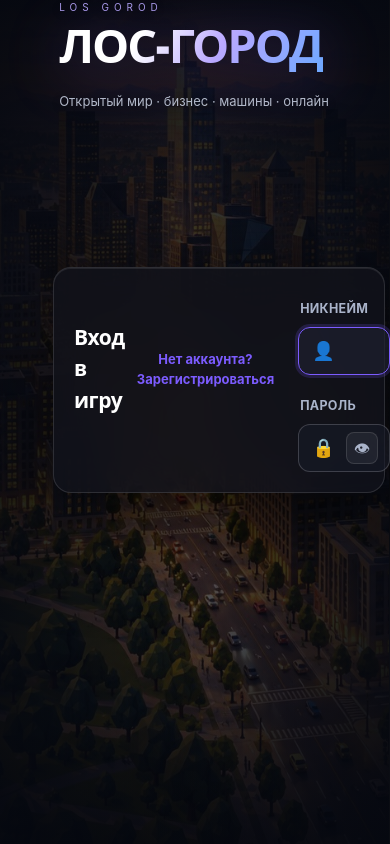
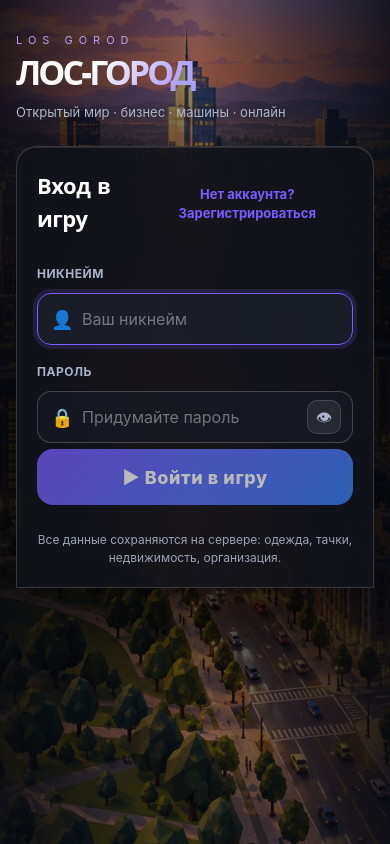
Before and after one commit to Dimastwa0sopsi/File, a React (Vite) app: page / in a window 390 px wide. Built offline with nearby package versions, Linux system fonts and the light colour scheme; no server answers; the HTML template or start-up script is replaced by a standard one.

Commit message:
Переработан CSS auth-экрана под раздельный макет: логотип слева, форма справа
Co-authored-by: arena-agent <297053741+arena-agent@users.noreply.github.com>

```diff
--- a/src/index.css
+++ b/src/index.css
@@ -525,102 +525,7 @@ button.tb-card:hover { background: rgba(255,255,255,.09); } button.tb-card:activ
 .est-hero.small .ui-btn { margin-left: auto; }
 .est-tabs button em { font-style: normal; font-size: 10.5px; background: rgba(255,255,255,.14); border-radius: 99px; padding: 1px 6px; margin-left: 4px; }
 
-/* ================= Экран входа: прежний фон меню и панель справа ================= */
-.auth-photo { position: absolute; inset: 0; background-size: cover; background-position: center; z-index: 1; }
-.auth-veil { z-index: 2; }
-.auth-brand, .auth-side { z-index: 3; }
-.auth-root { position: absolute; inset: 0; overflow: hidden; background: radial-gradient(120% 90% at 50% 10%, #1d2b4b 0%, #0a1020 60%, #05080f 100%); }
-.auth-veil { position: absolute; inset: 0; pointer-events: none; background:
-  linear-gradient(90deg, rgba(5,8,16,.82) 0%, rgba(5,8,16,.28) 42%, rgba(5,8,16,.72) 100%),
-  linear-gradient(0deg, rgba(4,6,12,.9) 0%, rgba(4,6,12,0) 42%); }
-.auth-brand { position: absolute; left: clamp(18px, 6vw, 96px); top: 50%; transform: translateY(-58%); max-width: 520px; z-index: 2; pointer-events: none; }
-.auth-tag { color: #d7def0; font-size: clamp(14px, 1.6vw, 18px); margin: 18px 0 6px; letter-spacing: .2px; }
-.auth-hint { color: #93a0bb; font-size: 13.5px; margin: 0; }
-.auth-side { position: absolute; right: clamp(12px, 3.4vw, 64px); top: 0; bottom: 0; width: min(430px, 94vw); display: flex; align-items: center; justify-content: flex-end; z-index: 3; }
-.auth-panel { width: 100%; max-height: calc(100% - 40px); overflow-y: auto; -webkit-overflow-scrolling: touch;
-  background: linear-gradient(160deg, rgba(20,26,40,.72), rgba(10,14,24,.62)); backdrop-filter: blur(20px) saturate(140%);
-  border: 1px solid rgba(255,255,255,.14); border-radius: 22px; padding: 20px 22px 14px;
-  box-shadow: 0 30px 70px rgba(0,0,0,.6), inset 0 1px 0 rgba(255,255,255,.08); animation: authIn .45s ease-out both; }
-@keyframes authIn { from { opacity: 0; transform: translateY(14px); } to { opacity: 1; transform: none; } }
-.auth-panel-head { display: flex; align-items: center; justify-content: space-between; margin-bottom: 14px; }
-.auth-panel-head h2 { font-family: var(--disp); font-size: 24px; font-weight: 900; letter-spacing: -.4px; margin: 0; }
-.auth-x { width: 30px; height: 30px; border-radius: 9px; border: 1px solid rgba(255,255,255,.14); background: rgba(255,255,255,.05); color: #cdd5e6; }
-.auth-form { display: flex; flex-direction: column; gap: 6px; }
-.auth-form label { font-size: 12.5px; font-weight: 700; color: #aab4ca; margin-top: 6px; letter-spacing: .3px; text-transform: uppercase; }
-.auth-in { font-size: 16px !important; letter-spacing: 0 !important; }
-.auth-pass { position: relative; }
-.auth-pass .auth-in { padding-right: 46px; }
-.auth-eye { position: absolute; right: 6px; top: 50%; transform: translateY(-50%); width: 34px; height: 34px; border-radius: 9px; background: transparent; border: 0; font-size: 15px; }
-.auth-go { margin-top: 14px; min-height: 50px; font-size: 16.5px; }
-.auth-link { background: none; border: 0; color: #b9c2d8; font-size: 13.5px; padding: 8px 0; text-align: center; }
-.auth-link b { color: #b9a8ff; }
-.auth-link:hover { color: #fff; }
-.auth-err { margin: 8px 0 0; color: #ff9d9d; background: rgba(255,80,80,.1); border: 1px solid rgba(255,90,90,.25); border-radius: 10px; padding: 8px 10px; font-size: 13px; }
-.auth-ok { margin: 6px 0; color: #8ff0b5; background: rgba(60,220,130,.1); border: 1px solid rgba(60,220,130,.25); border-radius: 10px; padding: 8px 10px; font-size: 13px; }
-.auth-note { font-size: 12.5px; color: #9aa6bf; margin: 6px 0 0; line-height: 1.45; }
-.auth-gender { display: grid; grid-template-columns: 1fr 1fr; gap: 8px; margin-top: 4px; }
-.auth-gender .lg-btn { min-height: 42px; font-size: 14px; }
-.auth-gender .lg-btn.on { background: rgba(124,92,255,.28); border-color: #8a72ff; color: #fff; box-shadow: inset 0 0 0 1px rgba(160,140,255,.5); }
-.auth-links { display: flex; gap: 8px; flex-wrap: wrap; margin-top: 10px; }
-.auth-foot { display: flex; align-items: center; justify-content: center; gap: 6px; margin-top: 10px; flex-wrap: wrap; }
-.auth-foot-top { margin-top: 4px; }
-.auth-dot { color: #4b566e; }
-.auth-hello { display: flex; align-items: center; gap: 12px; margin: 2px 0 10px; }
-.auth-hello b { font-size: 17px; display: block; }
-.auth-hello small { color: #8f9bb4; font-size: 12px; }
-.auth-ava { width: 46px; height: 46px; border-radius: 14px; display: grid; place-items: center; font-weight: 900; font-size: 20px;
-  background: linear-gradient(135deg, var(--acc), var(--acc2)); color: #fff; box-shadow: 0 8px 22px rgba(124,92,255,.35); }
-.auth-known { display: flex; align-items: center; flex-wrap: wrap; gap: 6px; margin-top: 6px; font-size: 12px; color: #8f9bb4; }
-.auth-chip { padding: 4px 10px; border-radius: 999px; border: 1px solid rgba(255,255,255,.16); background: rgba(255,255,255,.05); font-size: 12px; color: #dbe2f2; }
-/* стартовый экран: одна кнопка «Играть» */
-.auth-panel-min { display: flex; align-items: center; justify-content: center; padding: 26px; }
-.auth-play { width: 100%; min-height: 82px; font-size: clamp(22px, 3vw, 30px); letter-spacing: .6px; }
-@media (max-width: 900px) { .auth-play { min-height: 66px; } }
-/* поле ввода ника на стартовом экране */
-.auth-nick-wrap { margin-top: 14px; width: 100%; display: flex; flex-direction: column; gap: 6px; }
-.auth-nick-label { font-size: 14px; color: #b9c4d6; font-weight: 600; }
-.auth-nick-input { width: 100%; min-height: 48px; padding: 10px 14px; border-radius: 12px; border: 1px solid rgba(255,255,255,.22); background: rgba(16,18,26,.55); color: #fff; font-size: 17px; outline: none; transition: border-color .15s, box-shadow .15s; }
-.auth-nick-input:focus { border-color: #8b5cf6; box-shadow: 0 0 0 3px rgba(139,92,246,.18); }
-.auth-nick-input::placeholder { color: rgba(255,255,255,.45); }
-.auth-nick-hint { font-size: 12px; color: #fca5a5; margin-top: 2px; }
-/* главное меню: три больших кнопки */
-.auth-menu { display: flex; flex-direction: column; gap: 10px; margin-top: 8px; }
-.auth-menu-btn { min-height: 54px; font-size: 17px; justify-content: center; letter-spacing: .2px; }
-/* карточки выбора режима */
-.auth-card { display: flex; align-items: center; gap: 12px; width: 100%; text-align: left; padding: 14px 16px; border-radius: 16px;
-  border: 1px solid rgba(255,255,255,.14); background: rgba(16,18,26,.62); backdrop-filter: blur(8px); color: inherit; transition: background .15s, border-color .15s, transform .08s; }
-.auth-card:hover { background: rgba(124,92,255,.18); border-color: rgba(160,140,255,.6); }
-.auth-card:active { transform: scale(.99); }
-.auth-card-ico { font-size: 26px; flex: 0 0 auto; width: 44px; text-align: center; }
-.auth-card-txt { display: flex; flex-direction: column; gap: 3px; flex: 1 1 auto; min-width: 0; }
-.auth-card-txt b { font-size: 16.5px; }
-.auth-card-txt small { font-size: 12px; color: #9aa6bf; line-height: 1.35; }
-.auth-card-go { font-size: 18px; color: #b9a8ff; flex: 0 0 auto; }
-/* быстрый вход и удаление аккаунта */
-.auth-quick { display: flex; align-items: center; flex-wrap: wrap; gap: 6px; margin-top: 8px; font-size: 12px; color: #8f9bb4; }
-.auth-quick-item { display: inline-flex; align-items: center; gap: 2px; }
-.auth-del { width: 22px; height: 22px; border-radius: 50%; border: 1px solid rgba(255,120,120,.3); background: rgba(255,80,80,.12); color: #ffb0b0; font-size: 11px; line-height: 1; padding: 0; }
-.auth-del:hover { background: rgba(255,80,80,.3); }
-.auth-del-confirm { display: inline-flex; gap: 4px; margin-left: 4px; }
-.auth-del-yes { border-radius: 999px; border: 1px solid rgba(255,90,90,.5); background: rgba(255,60,60,.22); color: #ffd5d5; font-size: 11px; padding: 2px 8px; }
-.auth-del-no { border-radius: 999px; border: 1px solid rgba(255,255,255,.2); background: rgba(255,255,255,.06); color: #cdd5e6; font-size: 11px; padding: 2px 8px; }
-.auth-chip:hover { background: rgba(124,92,255,.25); border-color: #8a72ff; }
-.auth-srv { margin: 12px 0 0; font-size: 11px; color: #6f7b93; text-align: center; }
-@media (max-width: 900px) {
-  .auth-veil { background: linear-gradient(0deg, rgba(4,6,12,.94) 0%, rgba(4,6,12,.55) 55%, rgba(4,6,12,.25) 100%); }
-  .auth-brand { top: calc(14px + var(--safe-t)); left: 18px; transform: none; max-width: 80vw; }
-  .auth-brand .lg-logo { font-size: clamp(34px, 11vw, 56px); }
-  .auth-tag, .auth-hint { display: none; }
-  .auth-side { top: auto; left: 0; right: 0; bottom: 0; width: 100%; padding: 0 10px calc(10px + var(--safe-b)); align-items: flex-end; }
-  .auth-panel { max-height: min(72vh, 620px); border-radius: 20px; padding: 16px 16px 10px; }
-  .auth-panel-head h2 { font-size: 21px; }
-}
-@media (max-height: 560px) and (min-width: 901px) {
-  .auth-panel { max-height: calc(100% - 20px); padding: 14px 18px 10px; }
-  .auth-go { min-height: 42px; }
-}
-
-/* ================= Экран входа: чистый дизайн Black Russia ================= */
+/* ================= Экран входа: название слева, форма справа ================= */
 .auth-screen {
   position: relative;
   z-index: 3;
@@ -640,87 +545,84 @@ button.tb-card:hover { background: rgba(255,255,255,.09); } button.tb-card:activ
   position: absolute;
   inset: 0;
   background:
-    linear-gradient(90deg, rgba(5,8,16,.85) 0%, rgba(5,8,16,.35) 50%, rgba(5,8,16,.85) 100%),
-    linear-gradient(0deg, rgba(4,6,12,.92) 0%, rgba(4,6,12,.3) 40%, rgba(4,6,12,.95) 100%);
+    linear-gradient(90deg, rgba(5,8,16,.88) 0%, rgba(5,8,16,.4) 50%, rgba(5,8,16,.88) 100%);
   z-index: 2;
   pointer-events: none;
 }
-.auth-logo-box {
+.auth-left {
   position: absolute;
-  left: 0; top: 0; width: 100%; height: 100%;
+  left: 0; top: 0; bottom: 0;
+  width: 50%;
+  z-index: 3;
+  pointer-events: none;
   display: flex;
   align-items: center;
-  justify-content: center;
-  z-index: 3;
-  pointer-events: none;
-  padding: 0 clamp(20px, 5vw, 100px);
+  justify-content: flex-start;
+  padding-left: clamp(24px, 6vw, 120px);
 }
 .auth-logo-inner {
-  display: flex;
-  flex-direction: column;
-  align-items: flex-start;
-  text-align: left;
-  height: 100%;
+  max-width: 560px;
 }
 .auth-badge {
-  font-size: clamp(10px, 1.1vw, 13px);
-  letter-spacing: 5px;
+  font-size: clamp(11px, 1.2vw, 15px);
+  letter-spacing: 6px;
   color: #b9a8ff;
   text-transform: uppercase;
-  margin-bottom: 10px;
-  opacity: 0.9;
-  filter: drop-shadow(0 2px 4px rgba(0,0,0,.5));
-  align-self: flex-start;
+  margin-bottom: 12px;
+  opacity: 0.95;
+  filter: drop-shadow(0 2px 6px rgba(0,0,0,.6));
 }
 .auth-logo {
   font-family: var(--disp);
   font-weight: 900;
-  font-size: clamp(40px, 10vw, 90px);
+  font-size: clamp(48px, 14vw, 110px);
   line-height: 1;
-  letter-spacing: -2px;
-  margin: 0 0 14px 0;
+  letter-spacing: -3px;
+  margin: 0 0 16px 0;
   background: linear-gradient(120deg, #fff 30%, #b9a8ff 60%, #6ea8ff);
   -webkit-background-clip: text;
   background-clip: text;
   color: transparent;
-  filter: drop-shadow(0 8px 30px rgba(124,92,255,.35));
+  filter: drop-shadow(0 10px 40px rgba(124,92,255,.35));
 }
 .auth-tagline {
-  font-size: clamp(13px, 1.4vw, 16px);
+  font-size: clamp(14px, 1.6vw, 18px);
   color: #cdd5e6;
-  opacity: 0.85;
-  filter: drop-shadow(0 2px 4px rgba(0,0,0,.5));
-  margin-top: 6px;
+  opacity: 0.9;
+  filter: drop-shadow(0 2px 6px rgba(0,0,0,.6));
+  margin-top: 10px;
 }
-.auth-card-wrap {
+.auth-right {
   position: absolute;
   right: 0; top: 0; bottom: 0;
-  width: min(400px, 88vw);
-  max-height: 90vh;
+  width: 50%;
   z-index: 4;
   display: flex;
   align-items: center;
-  justify-content: flex-end;
-  padding-right: clamp(20px, 5vw, 80px);
+  justify-content: center;
+  padding-right: clamp(24px, 6vw, 80px);
+}
+.auth-card-wrap {
+  width: min(380px, 92vw);
+  max-height: 95vh;
 }
 .auth-card {
-  background: rgba(16,18,26,.88);
-  backdrop-filter: blur(20px) saturate(120%);
-  border: 1px solid rgba(255,255,255,.12);
-  border-radius: 20px;
-  padding: 32px 28px 26px;
-  box-shadow: 0 32px 96px rgba(0,0,0,.8), inset 0 1px 0 rgba(255,255,255,.08);
-  animation: authIn .5s ease-out both;
+  background: rgba(16,18,26,.9);
+  backdrop-filter: blur(24px) saturate(150%);
+  border: 1px solid rgba(255,255,255,.15);
+  border-radius: 24px;
+  padding: 36px 32px 30px;
+  box-shadow: 0 40px 120px rgba(0,0,0,.85), inset 0 1px 0 rgba(255,255,255,.1);
 }
 .auth-card-header {
   display: flex;
   align-items: center;
   justify-content: space-between;
-  margin-bottom: 26px;
+  margin-bottom: 28px;
 }
 .auth-card-title {
   font-family: var(--disp);
-  font-size: 24px;
+  font-size: 26px;
   font-weight: 900;
   letter-spacing: -.5px;
   margin: 0;
@@ -744,20 +646,19 @@ button.tb-card:hover { background: rgba(255,255,255,.09); } button.tb-card:activ
 .auth-form {
   display: flex;
   flex-direction: column;
-  gap: 16px;
+  gap: 18px;
 }
 .auth-field {
   display: flex;
   flex-direction: column;
-  gap: 8px;
+  gap: 10px;
 }
 .auth-label {
   font-size: 12px;
   font-weight: 700;
   color: #aab4ca;
-  letter-spacing: .4px;
+  letter-spacing: .5px;
   text-transform: uppercase;
-  margin-left: 2px;
 }
 .auth-input-wrap {
   position: relative;
@@ -773,35 +674,35 @@ button.tb-card:hover { background: rgba(255,255,255,.09); } button.tb-card:activ
 }
 .auth-input {
   width: 100%;
-  height: 48px;
-  padding: 0 46px 0 44px;
-  border-radius: 12px;
-  border: 1px solid rgba(255,255,255,.18);
-  background: rgba(24,28,40,.6);
+  height: 52px;
+  padding: 0 48px 0 44px;
+  border-radius: 14px;
+  border: 1px solid rgba(255,255,255,.2);
+  background: rgba(24,28,40,.55);
   color: #fff;
-  font-size: 15px;
+  font-size: 16px;
   outline: none;
   transition: all .15s;
 }
 .auth-input:focus {
   border-color: var(--acc);
-  background: rgba(30,34,48,.7);
-  box-shadow: 0 0 0 3px rgba(124,92,255,.18);
+  background: rgba(30,34,48,.65);
+  box-shadow: 0 0 0 4px rgba(124,92,255,.15);
 }
-.auth-input::placeholder { color: rgba(255,255,255,.35); }
+.auth-input::placeholder { color: rgba(255,255,255,.4); }
 .auth-input:disabled {
-  background: rgba(16,18,26,.4);
+  background: rgba(16,18,26,.35);
   color: #7a8294;
   cursor: not-allowed;
 }
 .auth-eye-btn {
   position: absolute;
   right: 12px;
-  width: 32px;
-  height: 32px;
-  border-radius: 8px;
-  border: 1px solid rgba(255,255,255,.12);
-  background: rgba(255,255,255,.06);
+  width: 34px;
+  height: 34px;
+  border-radius: 10px;
+  border: 1px solid rgba(255,255,255,.15);
+  background: rgba(255,255,255,.08);
   color: #aab4ca;
   font-size: 16px;
   cursor: pointer;
@@ -811,11 +712,11 @@ button.tb-card:hover { background: rgba(255,255,255,.09); } button.tb-card:activ
   z-index: 2;
 }
 .auth-eye-btn:hover {
-  background: rgba(255,255,255,.1);
+  background: rgba(255,255,255,.12);
   color: #fff;
 }
 .auth-hint {
-  font-size: 11px;
+  font-size: 11.5px;
   margin-top: 2px;
   margin-left: 2px;
 }
@@ -829,12 +730,12 @@ button.tb-card:hover { background: rgba(255,255,255,.09); } button.tb-card:activ
   width: 100%;
 }
 .auth-gender-btn {
-  height: 48px;
+  height: 50px;
   border-radius: 12px;
-  border: 1px solid rgba(255,255,255,.14);
-  background: rgba(24,28,40,.5);
+  border: 1px solid rgba(255,255,255,.15);
+  background: rgba(24,28,40,.45);
   color: #dbe2f2;
-  font-size: 14px;
+  font-size: 15px;
   font-weight: 700;
   cursor: pointer;
   transition: all .15s;
@@ -844,46 +745,46 @@ button.tb-card:hover { background: rgba(255,255,255,.09); } button.tb-card:activ
   gap: 6px;
 }
 .auth-gender-btn:hover {
-  border-color: rgba(124,92,255,.5);
-  background: rgba(30,34,48,.7);
+  border-color: rgba(124,92,255,.55);
+  background: rgba(30,34,48,.6);
 }
 .auth-gender-btn.active {
-  background: rgba(124,92,255,.18);
+  background: rgba(124,92,255,.2);
   border-color: var(--acc);
   color: #fff;
-  box-shadow: inset 0 0 0 1px rgba(124,92,255,.4);
+  box-shadow: inset 0 0 0 1px rgba(124,92,255,.45);
 }
 .auth-gender-btn:disabled { opacity: 0.5; cursor: not-allowed; }
 .auth-error {
   margin: 4px 0 0;
-  padding: 8px 12px;
-  border-radius: 10px;
+  padding: 10px 14px;
+  border-radius: 12px;
   background: rgba(255,80,80,.1);
   border: 1px solid rgba(255,90,90,.25);
   color: #ff9d9d;
-  font-size: 12px;
+  font-size: 12.5px;
   text-align: center;
 }
 .auth-btn {
   width: 100%;
-  height: 52px;
-  margin-top: 4px;
-  border-radius: 14px;
+  height: 56px;
+  margin-top: 6px;
+  border-radius: 16px;
   border: 0;
   background: linear-gradient(135deg, var(--acc), var(--acc2));
   color: #fff;
-  font-size: 17px;
+  font-size: 18px;
   font-weight: 800;
-  letter-spacing: .5px;
+  letter-spacing: .6px;
   cursor: pointer;
-  box-shadow: 0 8px 24px rgba(124,92,255,.35);
+  box-shadow: 0 10px 28px rgba(124,92,255,.4);
   transition: all .15s;
 }
 .auth-btn:hover:not(:disabled) {
   filter: brightness(1.1);
-  box-shadow: 0 10px 30px rgba(124,92,255,.45);
+  box-shadow: 0 12px 34px rgba(124,92,255,.5);
 }
-.auth-btn:active:not(:disabled) { transform: scale(.98); }
+.auth-btn:active:not(:disabled) { transform: scale(.985); }
 .auth-btn:disabled {
   opacity: 0.7;
   cursor: not-allowed;
@@ -892,48 +793,56 @@ button.tb-card:hover { background: rgba(255,255,255,.09); } button.tb-card:activ
 }
 .auth-btn.busy { opacity: 0.85; cursor: default; }
 .auth-footer {
-  margin-top: 22px;
+  margin-top: 26px;
   display: flex;
   flex-direction: column;
-  gap: 10px;
+  gap: 4px;
 }
-.auth-solo-btn {
-  width: 100%;
-  height: 46px;
-  border-radius: 12px;
-  border: 1px solid rgba(255,255,255,.18);
-  background: rgba(24,28,40,.4);
-  color: #dbe2f2;
-  font-size: 14px;
-  font-weight: 700;
-  cursor: pointer;
-  transition: all .15s;
-  display: flex;
-  align-items: center;
-  justify-content: center;
-  gap: 6px;
+.auth-footer-note {
+  font-size: 12px;
+  color: #9aa3b5;
+  text-align: center;
 }
-.auth-solo-btn:hover {
-  background: rgba(30,34,48,.6);
-  border-color: rgba(255,255,255,.35);
-  color: #fff;
-}
-.auth-solo-btn:active { transform: scale(.98); }
 
 @media (max-width: 900px) {
-  .auth-logo-box { padding: 0 16px; }
-  .auth-logo { font-size: clamp(28px, 12vw, 48px); }
+  .auth-left {
+    width: 40%;
+    padding-left: 16px;
+  }
+  .auth-right {
+    width: 60%;
+    padding-right: 16px;
+  }
+  .auth-logo { font-size: clamp(32px, 14vw, 64px); }
   .auth-tagline { font-size: 13px; }
-  .auth-card-wrap { width: min(340px, 88vw); padding: 0 4px; }
-  .auth-card { padding: 26px 20px 20px; border-radius: 18px; }
-  .auth-card-title { font-size: 21px; }
+  .auth-card { padding: 28px 24px 24px; border-radius: 20px; }
+  .auth-card-title { font-size: 22px; }
 }
 
-@media (max-height: 700px) and (min-width: 901px) {
-  .auth-card { padding: 24px 24px 20px; }
-  .auth-card-header { margin-bottom: 18px; }
-  .auth-form { gap: 12px; }
-  .auth-footer { margin-top: 14px; }
+@media (max-width: 640px) {
+  .auth-left {
+    position: relative;
+    width: 100%;
+    height: auto;
+    padding: 32px 16px 24px;
+    justify-content: flex-start;
+    pointer-events: auto;
+  }
+  .auth-right {
+    position: relative;
+    width: 100%;
+    height: auto;
+    padding: 0 16px 32px;
+    justify-content: flex-start;
+  }
+  .auth-logo-inner {
+    max-width: 100%;
+  }
+  .auth-badge { font-size: 11px; margin-bottom: 8px; }
+  .auth-logo { font-size: 34px; margin-bottom: 12px; }
+  .auth-tagline { font-size: 13px; margin-top: 8px; }
+  .auth-card-wrap { width: 100%; max-height: none; }
+  .auth-card { border-radius: 0; border-radius: 20px 20px 0 0; padding: 24px 20px 20px; }
 }
 
 /* ================= мобильное управление 2.0 (телефоны) ================= */
--- a/src/ui/AuthScreen.tsx
+++ b/src/ui/AuthScreen.tsx
@@ -1,7 +1,5 @@
 // Экран входа / регистрации в Лос-Город (стиль Black Russia).
-// Регистрация: ник + пароль + пол (один раз при создании).
-// Вход: ник + пароль. Сервер сам определяет: новый ник — создаёт аккаунт,
-// существующий — проверяет пароль. Офлайн-режима нет — только сервер.
+// Название слева, форма ввода справа. Только онлайн — оффлайна нет.
 import { useEffect, useState } from 'react';
 import menuBg from '../assets/menu.jpg';
 import { type JoinLaunch } from './OnlineJoin';
@@ -54,7 +52,7 @@ export function AuthScreen({ onLaunch }: { onLaunch: (l: JoinLaunch) => void })
     try { localStorage.setItem(NICK_KEY, finalNick); } catch { /* */ }
     try { localStorage.setItem(GENDER_KEY, finalGender); } catch { /* */ }
 
-    // Всегда только онлайн. Если сервер недоступен — показываем ошибку, не fallback в соло.
+    // Всегда только онлайн. Если сервер недоступен — показываем ошибку.
     let online = false;
     try {
       await ensureServer();
@@ -76,8 +74,8 @@ export function AuthScreen({ onLaunch }: { onLaunch: (l: JoinLaunch) => void })
       <div className="auth-bg" style={{ backgroundImage: `url(${menuBg})` }} />
       <div className="auth-veil" />
 
-      {/* Логотип слева */}
-      <div className="auth-logo-box">
+      {/* ===== ЛЕВАЯ СТОРОНА: название игры ===== */}
+      <div className="auth-left">
         <div className="auth-logo-inner">
           <div className="auth-badge">LOS GOROD</div>
           <h1 className="auth-logo">ЛОС-ГОРОД</h1>
@@ -85,8 +83,8 @@ export function AuthScreen({ onLaunch }: { onLaunch: (l: JoinLaunch) => void })
         </div>
       </div>
 
-      {/* Карточка входа — справа от логотипа, центрирована по вертикали */}
-      <div className="auth-card-wrap">
+      {/* ===== ПРАВАЯ СТОРОНА: форма входа / регистрации ===== */}
+      <div className="auth-right">
         <div className="auth-card">
           <div className="auth-card-header">
             <h2 className="auth-card-title">
```
